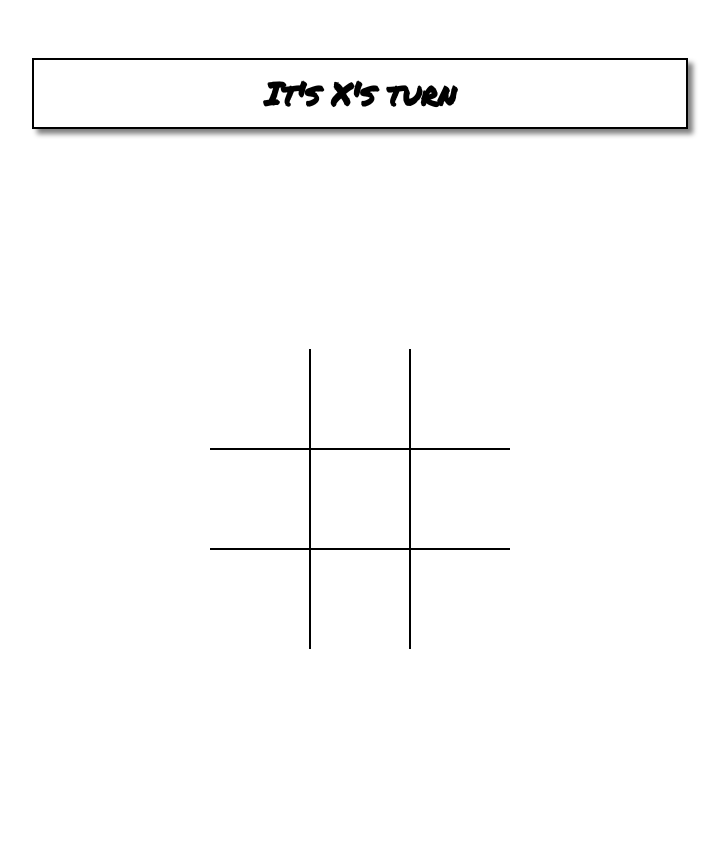
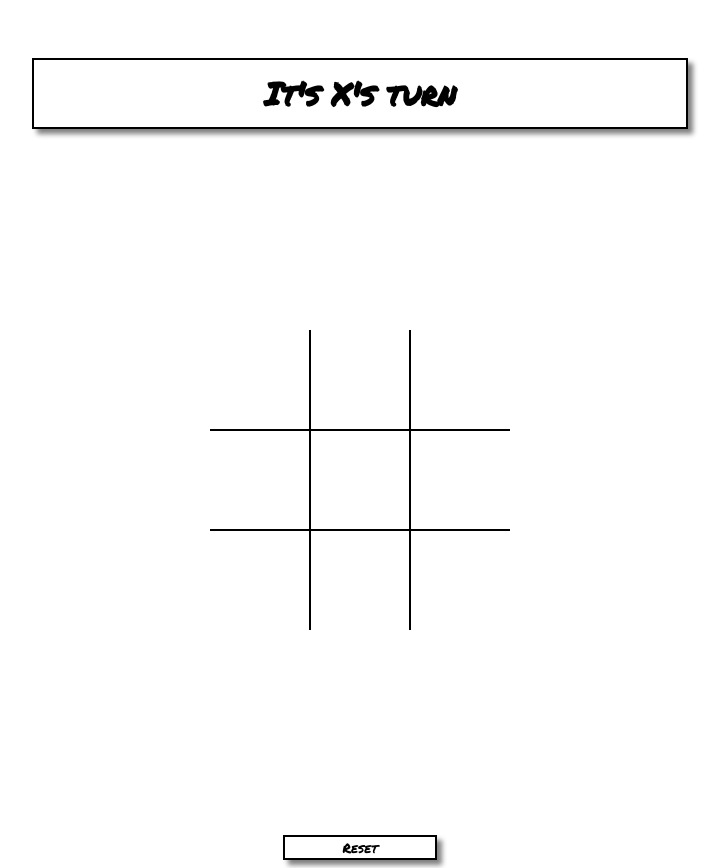
Before and after one commit to sophiabanda/tic_tac_toe, a React app: page / in a window 1280 px wide. Shown: the whole page, without its empty margins (288-1015 px from the left). Before the commit the page ends 827 px from the top, so only its background shows below. Built offline with nearby package versions, Linux system fonts and the light colour scheme.

Commit message:
reset button and func

```diff
--- a/src/App.css
+++ b/src/App.css
@@ -19,11 +19,13 @@
 .container {
   display: flex;
   flex-flow: column wrap;
+  align-items: center;
+  gap: 10px;
 }
 
 #game-status {
   border: 2px solid;
-  margin: 50px auto;
+  margin-top: 50px;
   width: 50%;
   padding: 10px;
   text-align: center;
@@ -44,6 +46,22 @@
 #board {
   font-size: 70px;
   text-align: center;
+}
+
+button {
+  width: 12vw;
+  align-items: center;
+  border-radius: 0;
+  background-color: white;
+  border: solid 2px black;
+  cursor: pointer;
+  resize: both;
+  text-align: center;
+}
+
+#button {
+  box-shadow: 5px 5px 5px gray;
+  margin-top: 25px;
 }
 
 .cell {
--- a/src/Board.js
+++ b/src/Board.js
@@ -18,6 +18,10 @@ export default function Board() {
     status = `${winner} is the winner!!!`;
   } else {
     status = `It's ${isXNext ? 'X' : 'O'}'s turn`;
+  }
+
+  function reset() {
+    setSquares(Array(9).fill(null));
   }
 
   function handleClick(i) {
@@ -46,6 +50,9 @@ export default function Board() {
           <Square value={squares[7]} onSquareClick={() => handleClick(7)} />
           <Square value={squares[8]} onSquareClick={() => handleClick(8)} />
         </div>
+        <button onClick={() => reset()} id="button">
+          Reset
+        </button>
       </div>
     </>
   );
```
